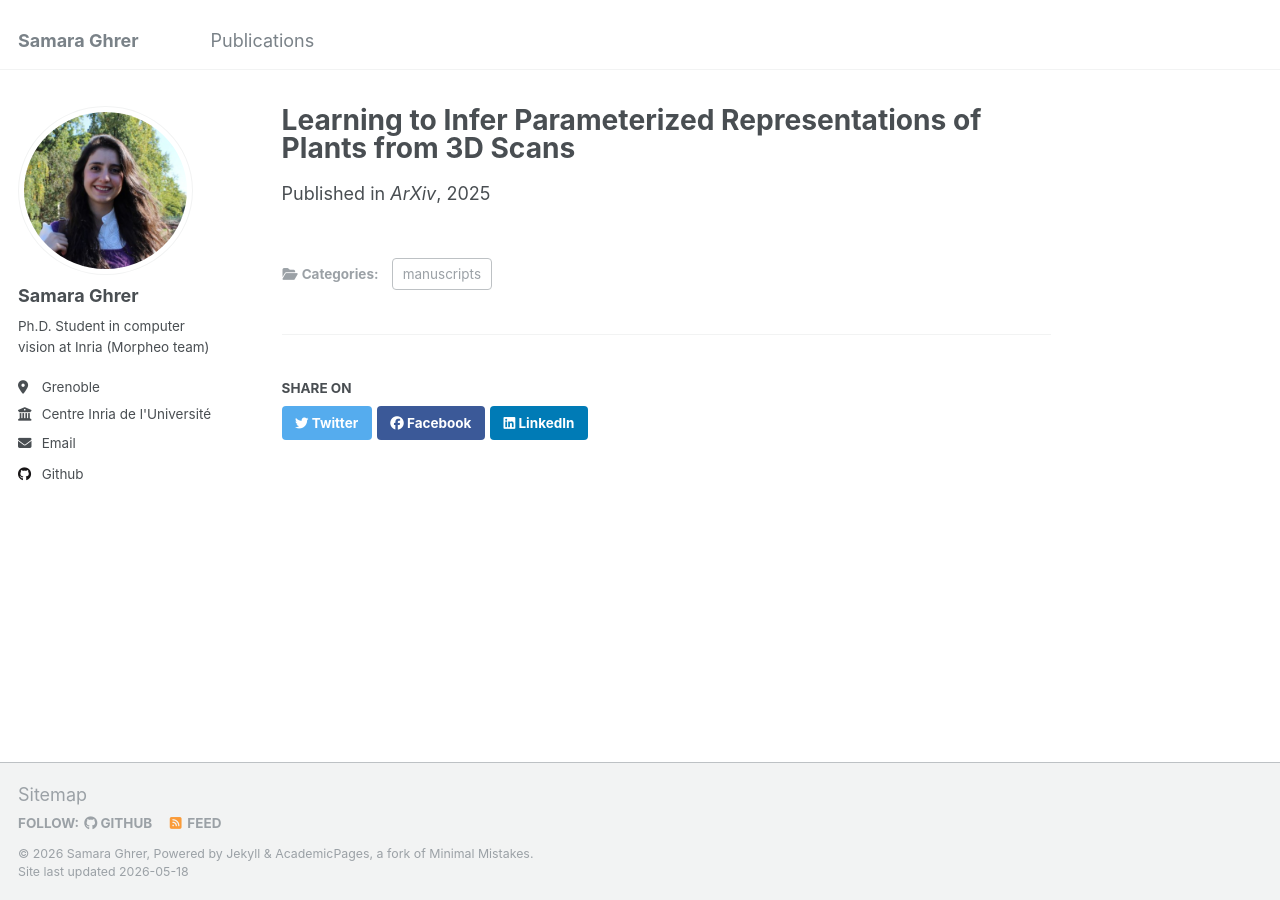
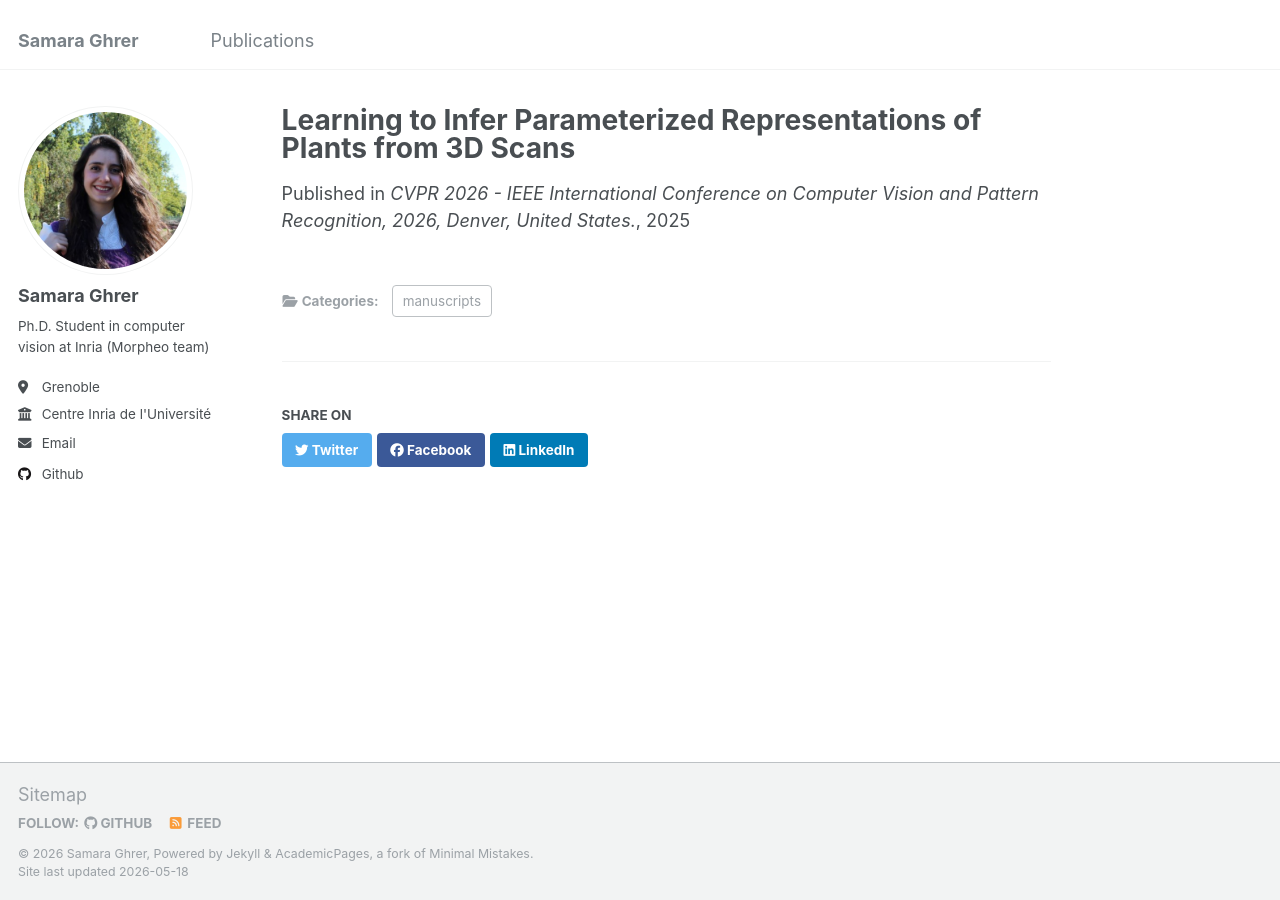
Before and after one commit to samara-ghrer/samara-ghrer.github.io, a Jekyll site: the page built from _publications/paper1.md, in a window 1280 px wide. Built offline with Jekyll 4.4.1, drawn with Linux system fonts in a browser that asks for light colours.

Commit message:
Update paper venue paper1.md

```diff
--- a/_publications/paper1.md
+++ b/_publications/paper1.md
@@ -4,6 +4,6 @@ collection: publications
 category: manuscripts
 excerpt: "This paper is about learning a parametric representation of 3D plants from scans. The learned representation encodes the plant's structure and geometry and allows for multiple downstream tasks."
 date: 2025-05-28
-venue: "ArXiv"
+venue: "CVPR 2026 - IEEE International Conference on Computer Vision and Pattern Recognition, 2026, Denver, United States."
 paperurl: "https://arxiv.org/abs/2505.22337"
 ---
```
